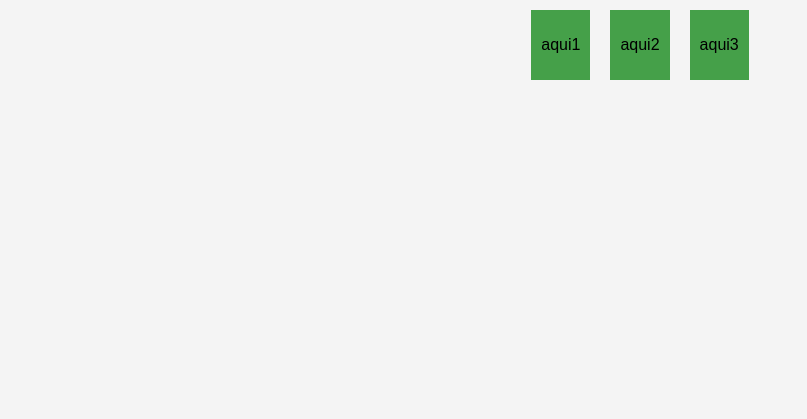
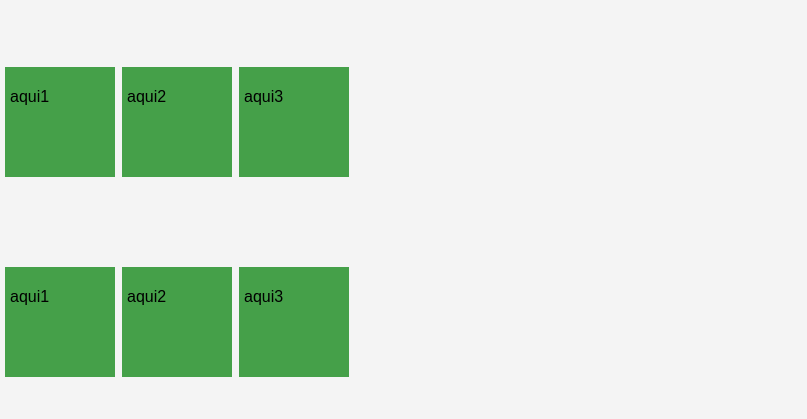
Before and after one commit to ArthurRufi/gestaofutebol, a Django app: page / in a window 1280 px wide. Shown: the part 38-457 px from the top of the page, without its empty margins (0-807 px from the left). Run offline with Django 5.2, Linux system fonts and the light colour scheme.

Commit message:
proximo commit deve vir com a correção do espaçamento superior e inferior da divs filhas

```diff
--- a/gestaofutebol/main/static/main/css/stylealma.css
+++ b/gestaofutebol/main/static/main/css/stylealma.css
@@ -51,15 +51,26 @@ button:hover {
 }
 
 #divmaster {
+    width: 400px;
+    height: 400px;
+    position:relative;
+    left: 0;
+    top: 20px;
     align-items: center;
     display: flex;
     flex-direction: row;
     flex-wrap: wrap;
-    justify-content: center;
 }
 
 .divsfilhas {
-    padding: 10px;
-    margin: 10px;
+    width: 100px;  /* Defina a largura desejada */
+    height: 100px; /* Defina a altura desejada */
+    padding: 5px;
+    margin: 5px 2px 2px 5px;
     background-color: #45a049;
+    transition: transform 0.3s ease;
 }
+
+.divsfilhas:hover {
+    transform: scale(1.1);
+}
--- a/gestaofutebol/main/templates/main/html/index.html
+++ b/gestaofutebol/main/templates/main/html/index.html
@@ -26,6 +26,15 @@
         <div class= "divsfilhas">
             <p>aqui3</p>
         </div>
+        <div class= "divsfilhas">
+            <p>aqui1</p>
+        </div>
+        <div class= "divsfilhas">
+            <p>aqui2</p>
+        </div>
+        <div class= "divsfilhas">
+            <p>aqui3</p>
+        </div>
     </div>
 
 
```
